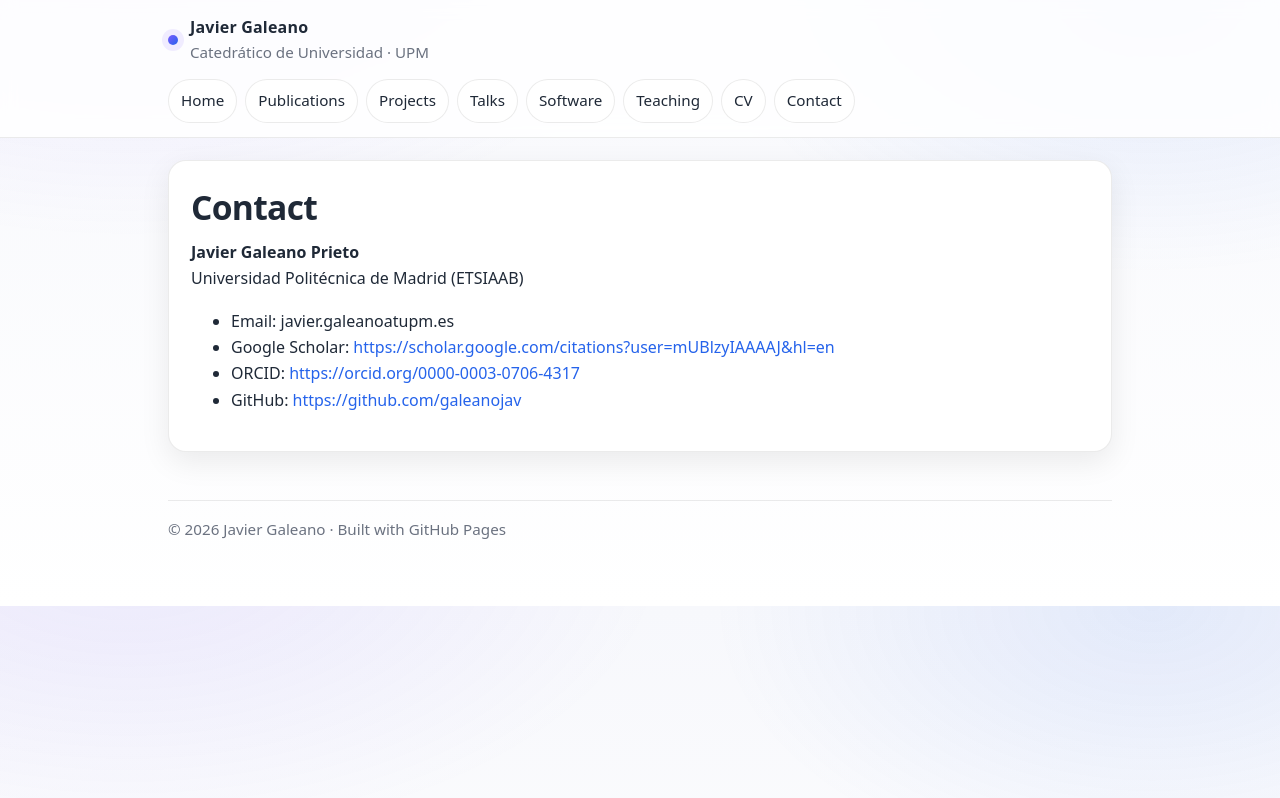
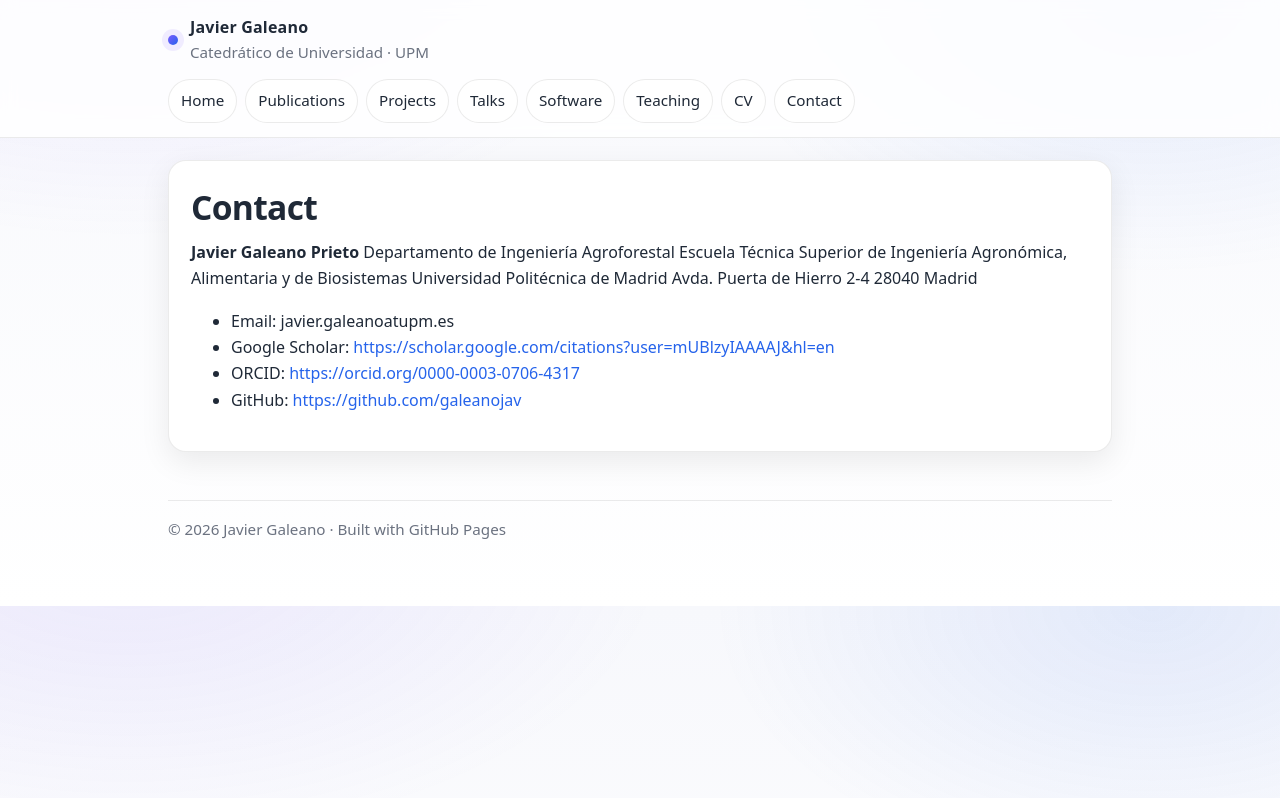
Before and after one commit to galeanojav/galeanojav.github.io, a Jekyll site: the page built from contact.md, in a window 1280 px wide. Shown: the top 798 px of the page. Built offline with Jekyll 4.4.1, drawn with Linux system fonts in a browser that asks for light colours.

Commit message:
Update contact information for Javier Galeano Prieto

```diff
--- a/contact.md
+++ b/contact.md
@@ -8,7 +8,13 @@ title: Contact
 # Contact
 
 **Javier Galeano Prieto**
-Universidad Politécnica de Madrid (ETSIAAB)
+Departamento de Ingeniería Agroforestal
+Escuela Técnica Superior de Ingeniería
+Agronómica, Alimentaria y de Biosistemas
+Universidad Politécnica de Madrid
+Avda. Puerta de Hierro 2-4
+28040 Madrid
+
 
 - Email: javier.galeanoatupm.es
 - Google Scholar: <https://scholar.google.com/citations?user=mUBlzyIAAAAJ&hl=en>
```
